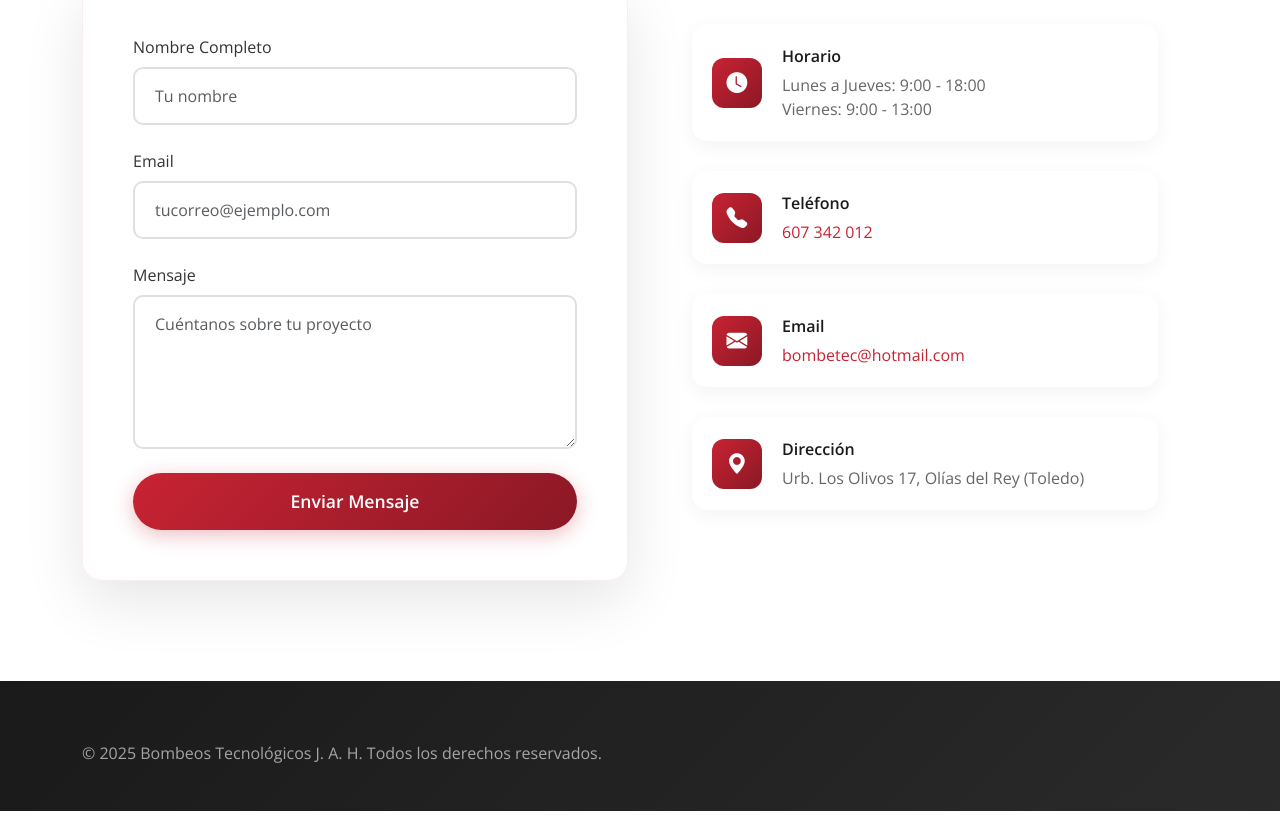
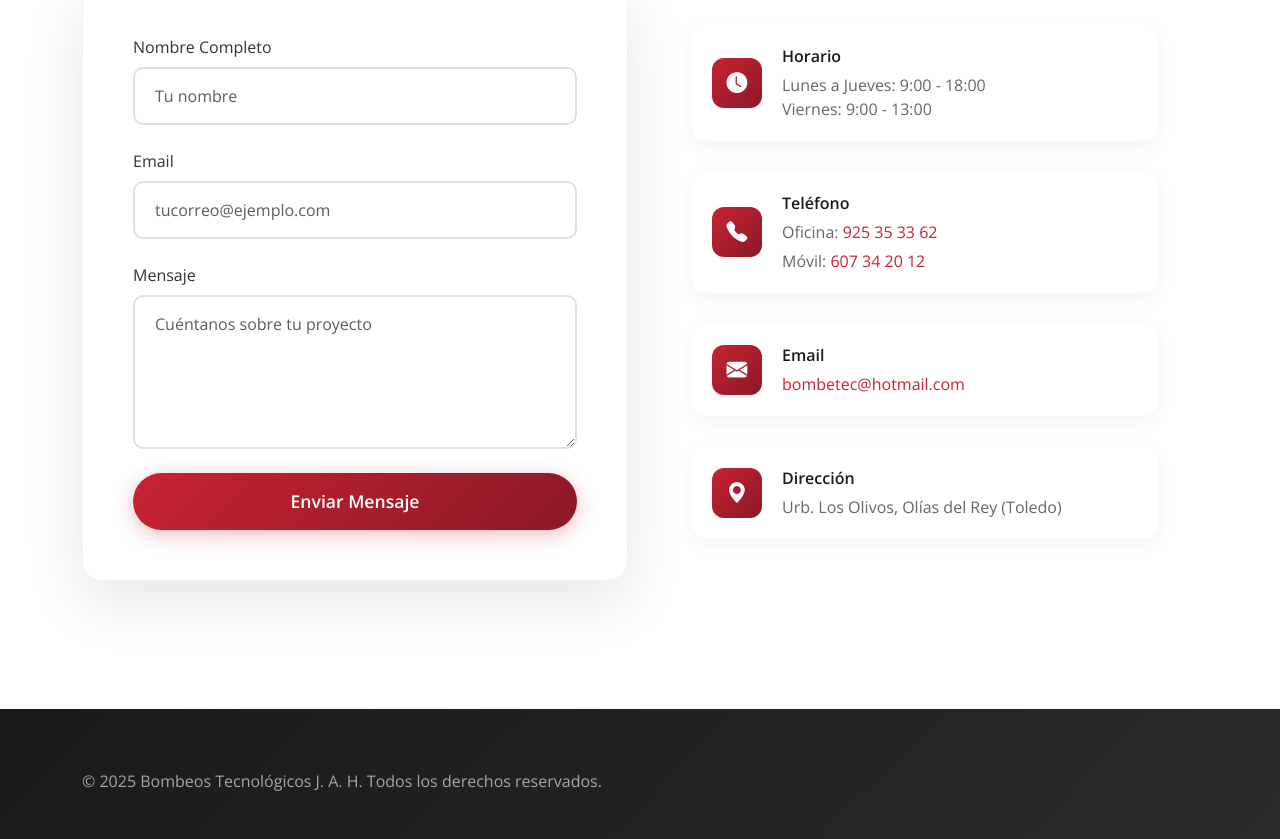
Before and after one commit to victorsnm05/Bombetec, a plain HTML site: page index.html in a window 1280 px wide. Shown: the part 4798-5637 px from the top of the page. Before the commit the page ends 5609 px from the top, so only its background shows below. Drawn offline with nearby package versions, Linux system fonts and the light colour scheme.

Commit message:
Pequeñas mejoras de diseño. v1.0.5

```diff
--- a/css/styles.css
+++ b/css/styles.css
@@ -99,7 +99,7 @@ h5 {
     color: white;
     overflow: hidden;
 
-    min-height: 100vh;
+    min-height: 100dvh;
     display: flex;
     flex-direction: column;
     justify-content: center;
@@ -597,6 +597,12 @@ section:nth-child(even) {
 
 .contact-text p {
     color: var(--primary-red);
+    margin: 0;
+}
+
+.contact-text a {
+    color: var(--primary-red);
+    text-decoration: none;
     margin: 0;
 }
 
--- a/index.html
+++ b/index.html
@@ -5,7 +5,7 @@
     <meta charset="UTF-8">
     <meta name="viewport" content="width=device-width, initial-scale=1.0">
     <title>Bombeos de Hormigón en Toledo y Alrededores | Bombetec</title>
-    <link rel="icon" href="img/fotoMiniatura_sinSLL.gif">
+    <link rel="icon" href="img/favicon.ico" sizes="any" type="image/x-icon">
     <meta name="description" content="Empresa de bombeos de hormigón en Toledo y alrededores. Soluciones eficientes para obras en la provincia de Toledo.">
     <meta name="keywords" content="bombeos hormigón Toledo, bombeo hormigón madrid, bombeo hormigón talavera, construcción Toledo, construcción madrid, construcción talavera, camión bomba Toledo">
     <meta property="og:title" content="Bombeos de Hormigón J. A. H. | Bombetec">
@@ -509,15 +509,23 @@
                                 </span>
                             </div>
                         </div>
-                        <a class="contact-item" href="tel:+34607342012">
+                        <div class="contact-item">
                             <div class="contact-icon">
                                 <i class="bi bi-telephone-fill"></i>
                             </div>
                             <div class="contact-text">
                                 <strong>Teléfono</strong>
-                                <p>607 342 012</p>
+                                <div class="contenedor-telefono">
+                                    <span>Oficina: </span>
+                                    <a class="a-telefono" href="tel:+34925353362">925 35 33 62</a>
+                                </div>
+                                <strong></strong>
+                                <div class="contenedor-telefono">
+                                    <span>Móvil: </span>
+                                    <a class="a-telefono" href="tel:+34607342012">607 34 20 12</a>
+                                </div>
                             </div>
-                        </a>
+                        </div>
                         <a class="contact-item" href="mailto:bombetec@hotmail.com">
                             <div class="contact-icon">
                                 <i class="bi bi-envelope-fill"></i>
@@ -533,7 +541,7 @@
                             </div>
                             <div class="contact-text">
                                 <strong>Dirección</strong>
-                                <span>Urb. Los Olivos 17, Olías del Rey (Toledo)</span>
+                                <span>Urb. Los Olivos, Olías del Rey (Toledo)</span>
                             </div>
                         </div>
                     </div>
```
Also changed, not shown: img/favicon.ico (added).
